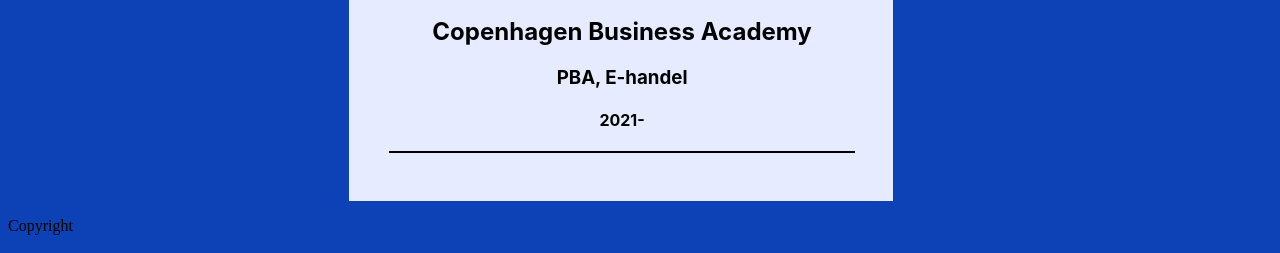
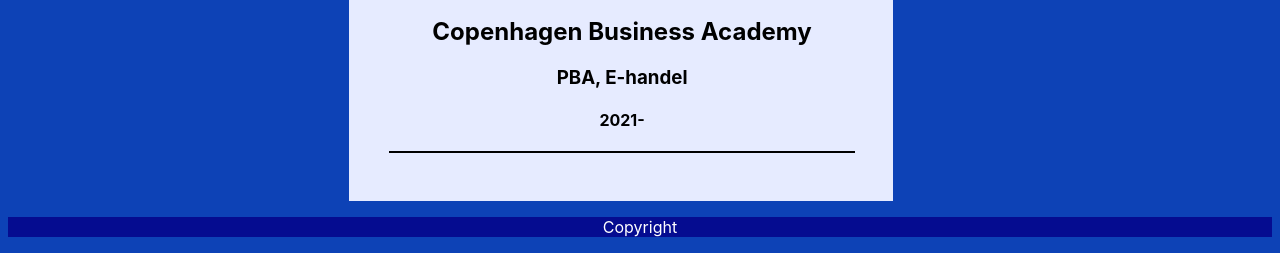
Before and after one commit to Joachimfleischer/joachimfleischer1.github.io, a plain HTML site: page uddannelse.html in a window 1280 px wide. Shown: the part 1276-1529 px from the top of the page. Drawn offline with Linux system fonts and the light colour scheme.

Commit message:
Portfolio

```diff
--- a/css/stylesheet.arbejdserfaring.css
+++ b/css/stylesheet.arbejdserfaring.css
@@ -52,3 +52,13 @@ header{
 
 
     }
+
+
+
+    .footer {
+        font-family: -apple-system, BlinkMacSystemFont, 'Segoe UI', Roboto, Oxygen, Ubuntu, Cantarell, 'Open Sans', 'Helvetica Neue', sans-serif;
+        width: 100%;
+        background-color: rgb(5, 12, 144);
+        color: white;
+        text-align: center;
+    }
--- a/css/stylesheet.css
+++ b/css/stylesheet.css
@@ -94,3 +94,11 @@ a:visited{
 
 
 }
+
+.footer {
+    font-family: -apple-system, BlinkMacSystemFont, 'Segoe UI', Roboto, Oxygen, Ubuntu, Cantarell, 'Open Sans', 'Helvetica Neue', sans-serif;
+    width: 100%;
+    background-color: rgb(5, 12, 144);
+    color: white;
+    text-align: center;
+}
--- a/css/stylesheet.kontakt.css
+++ b/css/stylesheet.kontakt.css
@@ -58,3 +58,11 @@ header{
     margin-left: 27%;
 
 }
+
+.footer {
+    font-family: -apple-system, BlinkMacSystemFont, 'Segoe UI', Roboto, Oxygen, Ubuntu, Cantarell, 'Open Sans', 'Helvetica Neue', sans-serif;
+    width: 100%;
+    background-color: rgb(5, 12, 144);
+    color: white;
+    text-align: center;
+}
--- a/css/stylesheet.uddannelse.css
+++ b/css/stylesheet.uddannelse.css
@@ -50,3 +50,12 @@ body{
 
     background-color: rgb(13, 66, 182);
 }
+
+
+.footer {
+    font-family: -apple-system, BlinkMacSystemFont, 'Segoe UI', Roboto, Oxygen, Ubuntu, Cantarell, 'Open Sans', 'Helvetica Neue', sans-serif;
+    width: 100%;
+    background-color: rgb(5, 12, 144);
+    color: white;
+    text-align: center;
+}
--- a/uddannelse.html
+++ b/uddannelse.html
@@ -87,10 +87,11 @@
 </div>
 
 
-<footer>
-    Copyright
-</footer>
+<div class="footer">
+    <p>Copyright</p>
 
+
+  </div>
     </body>
 
 
```
Also changed, not shown: arbejdserfaring.html (+5 -0 lines), index.html (+10 -0 lines), kontakt.html (+4 -0 lines).
